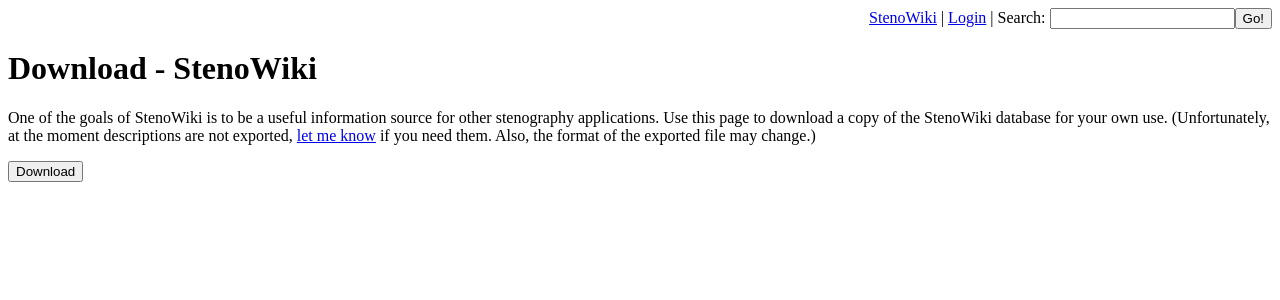
After one commit to ezyang/stenowiki, a Flask app: page /download in a window 1280 px wide. The commit adds this page. Shown: the top 300 px of the page. Run offline with Flask 2, Linux system fonts and the light colour scheme; parts of the project's set-up code (start-up, migrations or seed data) failed here and were passed over; some libraries are stand-ins or nearby versions.

Commit message:
Download the important parts of the database.
Signed-off-by: Edward Z. Yang <ezyang@cs.stanford.edu>

```diff
--- a/app.py
+++ b/app.py
@@ -325,6 +325,24 @@
     other_entries = map(lambda s: Entry(s, value, str(sound.guess_sound(s))), other_strokes)
     return render_template('word.html', word=value, es=es, other_entries=other_entries)
 
+class DownloadForm(flask_wtf.Form):
+    pass
+
+@app.route('/download', methods=('GET', 'POST'))
+def download():
+    form = DownloadForm(request.form)
+    if request.method == 'POST' and form.validate():
+        es = Entry.query.all()
+        def generate():
+            yield "stroke,sound,word,is_brief,is_misstroke\n"
+            for e in es:
+                # TODO: this will do poorly if there are commas
+                yield "%s,%s,%s,%d,%d\n" % (e.stroke, e.sound, e.word, e.is_brief, e.is_misstroke())
+        r = flask.Response(generate(), mimetype='text/csv')
+        r.headers['Content-Disposition'] = 'attachment; filename=stenowiki.csv'
+        return r
+    return render_template('download.html', form=form)
+
 @app.teardown_appcontext
 def shutdown_session(exception=None):
     db_session.remove()
--- /dev/null
+++ b/templates/download.html
@@ -0,0 +1,17 @@
+{% extends "layout.html" %}
+{% block title %}
+  Download - StenoWiki
+{% endblock %}
+{% block content %}
+  <h1>Download - StenoWiki</h1>
+    <p>One of the goals of StenoWiki is to be a useful information source for
+    other stenography applications.  Use this page to download a copy of the
+    StenoWiki database for your own use.  (Unfortunately, at the moment descriptions
+    are not exported, <a href="mailto:ezyang@cs.stanford.edu">let me know</a> if you
+    need them.  Also, the format of the exported file may change.)
+    </p>
+    <form method="post" action="">
+      {{ form.csrf_token }}
+      <input type="submit" value="Download">
+    </form>
+{% endblock %}
--- a/templates/index.html
+++ b/templates/index.html
@@ -27,5 +27,5 @@
         </tr>
       {% endfor %}
     </table>
-  <p>The contents of this wiki are licensed under <a rel="license" href="http://creativecommons.org/licenses/by-sa/4.0/">Creative Commons Attribution-ShareAlike 4.0 International License</a>.  The wiki itself is licensed under <a href="http://www.gnu.org/licenses/gpl-2.0.html">GPLv2</a> and its source code is available on <a href="https://github.com/ezyang/stenowiki">GitHub</a>.</p>
+    <p>The contents of this wiki are licensed under <a rel="license" href="http://creativecommons.org/licenses/by-sa/4.0/">Creative Commons Attribution-ShareAlike 4.0 International License</a>.  The wiki itself is licensed under <a href="http://www.gnu.org/licenses/gpl-2.0.html">GPLv2</a> and its source code is available on <a href="https://github.com/ezyang/stenowiki">GitHub</a>.  You can <a href="{{ url_for("download") }}">download</a> the contents of this wiki!</p>
 {% endblock %}
```
